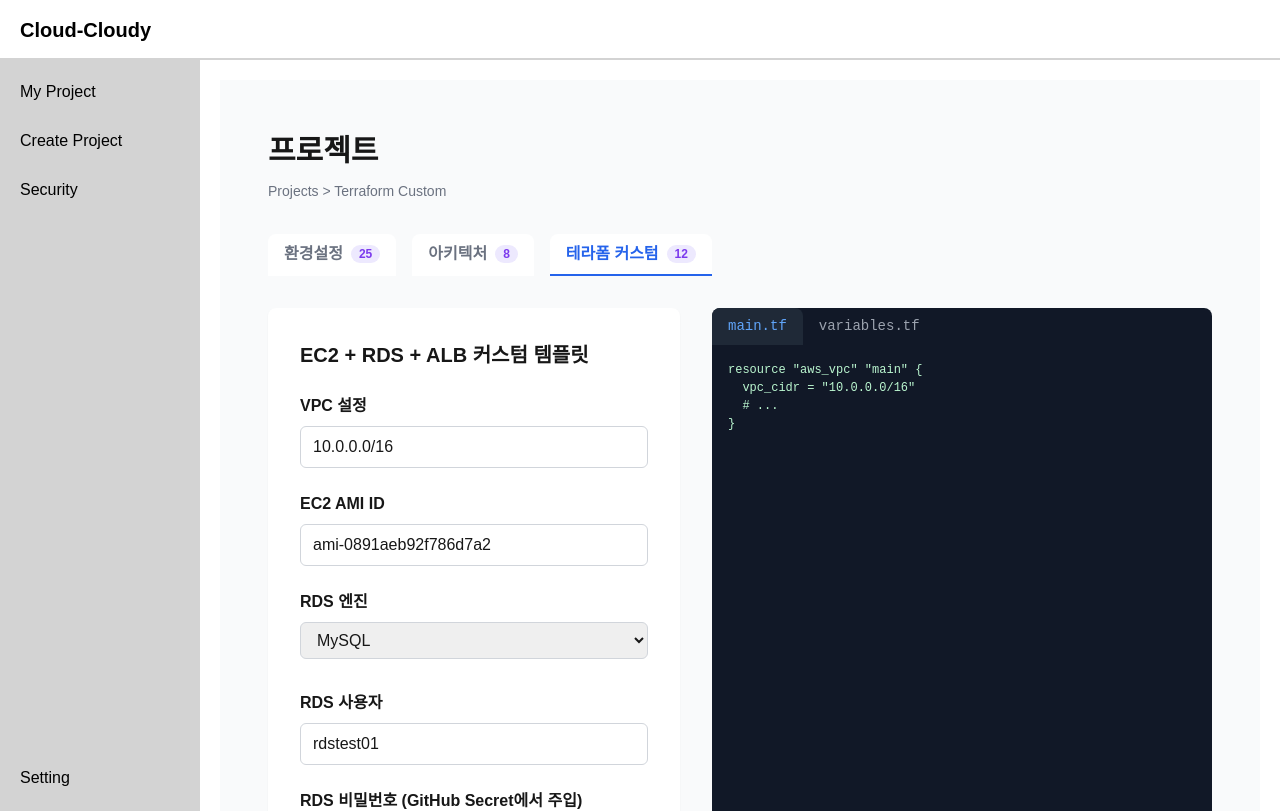
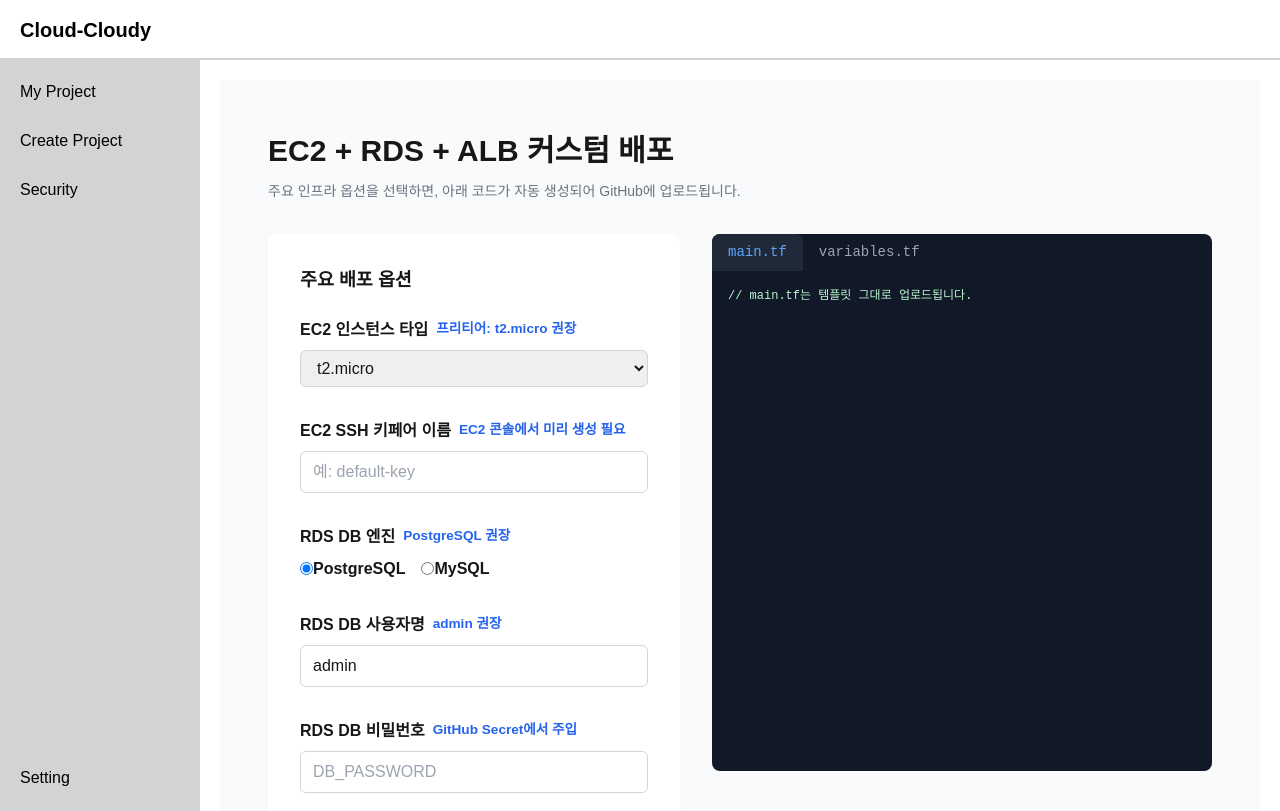
Before and after one commit to shepherdgirls/cloudy-FE, a Next.js app in the folder cloudy-front/: page /dashboard/project/custom in a window 1280 px wide. Shown: the top 811 px of the page. Built offline with nearby package versions, Linux system fonts and the light colour scheme.

Commit message:
feat: 파일 업로드 기능 추가

```diff
--- a/cloudy-front/app/dashboard/project/custom/page.js
+++ b/cloudy-front/app/dashboard/project/custom/page.js
@@ -28,22 +28,9 @@ const SubTitle = styled.p`
   margin-bottom: 2rem;
 `;
 
-const TabRow = styled.div`
+const Flex = styled.div`
   display: flex;
-  gap: 1rem;
-  margin-bottom: 2rem;
-`;
-
-const TabButton = styled.button`
-  display: flex;
-  align-items: center;
-  padding: 0.5rem 1rem;
-  border-radius: 0.5rem 0.5rem 0 0;
-  background: ${({ $active }) => ($active ? "#fff" : "#fff")};
-  border-bottom: 2px solid ${({ $active }) => ($active ? "#2563eb" : "#fff")};
-  font-weight: bold;
-  color: ${({ $active }) => ($active ? "#2563eb" : "#6b7280")};
-  cursor: ${({ disabled }) => (disabled ? "not-allowed" : "pointer")};
+  gap: 2rem;
 `;
 
 const FormCard = styled.div`
@@ -58,23 +45,19 @@ const Section = styled.div`
   margin-bottom: 1.5rem;
 `;
 
-const SectionTitle = styled.h3`
-  font-weight: bold;
+const Label = styled.label`
+  display: flex;
+  align-items: center;
+  font-weight: 600;
   margin-bottom: 0.5rem;
-`;
-
-const Flex = styled.div`
-  display: flex;
-  gap: ${({ $gap }) => $gap || "0"};
-  margin-bottom: ${({ $mb }) => $mb || "0"};
 `;
 
 const Input = styled.input`
   border: 1px solid #d1d5db;
   border-radius: 0.375rem;
   padding: 0.5rem 0.75rem;
-  width: ${({ $w }) => $w || "100%"};
-  margin-bottom: ${({ $mb }) => $mb || "0"};
+  width: 100%;
+  margin-bottom: 0.5rem;
 `;
 
 const Select = styled.select`
@@ -85,15 +68,10 @@ const Select = styled.select`
   margin-bottom: 0.5rem;
 `;
 
-const Label = styled.label`
-  display: flex;
-  align-items: center;
-  font-weight: ${({ $bold }) => ($bold ? "bold" : "normal")};
-  margin-bottom: ${({ $mb }) => $mb || "0"};
-`;
-
-const Checkbox = styled.input.attrs({ type: "checkbox" })`
-  margin-right: 0.5rem;
+const Info = styled.span`
+  font-size: 0.85rem;
+  color: #2563eb;
+  margin-left: 0.5rem;
 `;
 
 const CodePanel = styled.div`
@@ -156,222 +134,308 @@ const BottomButton = styled.button`
   }
 `;
 
-// 탭: main.tf, variables.tf만 사용
-const codeTabs = [
-  { key: "main.tf", label: "main.tf" },
-  { key: "variables.tf", label: "variables.tf" },
-];
-
-// 필드와 코드 내 변수 매핑 (variables.tf는 rdsPassword 제외)
-const fieldToCode = {
-  vpcCidr: { tab: "main.tf", regex: /vpc_cidr\s*=\s*".*?"/ },
-  ec2Ami: { tab: "variables.tf", regex: /variable\s+"ec2_ami_id"[\s\S]*?default\s*=\s*".*?"/ },
-  rdsEngine: { tab: "variables.tf", regex: /variable\s+"rds_engine"[\s\S]*?default\s*=\s*".*?"/ },
-  rdsUser: { tab: "variables.tf", regex: /variable\s+"rds_username"[\s\S]*?default\s*=\s*".*?"/ },
-  rdsPassword: { tab: "variables.tf", regex: /variable\s+"rds_password"[\s\S]*?description\s*=\s*".*?"/ },
-  // ...필요시 추가
-};
-
 const initialForm = {
-  vpcCidr: "10.0.0.0/16",
-  ec2Ami: "ami-0891aeb92f786d7a2",
-  rdsEngine: "mysql",
-  rdsUser: "rdstest01",
-  rdsPassword: "",
+  ec2InstanceType: "t2.micro",
+  keyPairName: "",
+  dbEngine: "postgres",
+  dbUsername: "admin",
+  dbPassword: "",
+  dbStorage: 20,
+  albHealthPath: "/",
 };
 
 export default function TerraformCustomPage() {
   const router = useRouter();
   const searchParams = useSearchParams();
 
-  // 이전 단계에서 받은 DB_PASSWORD
   const [form, setForm] = useState(initialForm);
   const [activeTab, setActiveTab] = useState("main.tf");
   const [highlightField, setHighlightField] = useState(null);
+  const [loading, setLoading] = useState(false);
+
+  // 프로젝트 정보 쿼리스트링에서 받기
+  const projectName = searchParams.get("projectName") || "";
+  const projectDesc = searchParams.get("projectDesc") || "";
+  const gitRepo = searchParams.get("gitRepo") || "";
 
   useEffect(() => {
-    // DB_PASSWORD는 쿼리스트링 또는 localStorage 등에서 받아옴
     const dbPassword =
       searchParams.get("dbPassword") ||
       localStorage.getItem("DB_PASSWORD") ||
       "";
-    setForm((prev) => ({ ...prev, rdsPassword: dbPassword }));
+    setForm((prev) => ({
+      ...prev,
+      dbPassword: dbPassword ?? "",
+      keyPairName: prev.keyPairName ?? "",
+      dbUsername: prev.dbUsername ?? "",
+      albHealthPath: prev.albHealthPath ?? "/",
+    }));
   }, [searchParams]);
 
-  // 코드 미리보기 (실제론 템플릿에서 변수 치환)
-  const codePreview = {
-    "main.tf": `resource "aws_vpc" "main" {
-  vpc_cidr = "${form.vpcCidr}"
-  # ...
+  // variables.tf 생성 함수
+  const generateVariablesTf = () => {
+    return `variable "project_name" {
+  type        = string
+  description = "AWS 리소스 태그로 사용될 프로젝트 이름"
+  default     = "${projectName}"
 }
-`,
-    "variables.tf": `variable "ec2_ami_id" {
+
+variable "ec2_instance_type" {
+  type        = string
+  default     = "${form.ec2InstanceType}"
+  description = "EC2 인스턴스 타입"
+}
+
+variable "ec2_ami_id" {
   type        = string
   description = "EC2에서 사용할 AMI ID"
-  default     = "${form.ec2Ami}"
+  default     = "ami-0891aeb92f786d7a2"
 }
 
 variable "rds_engine" {
   type        = string
-  default     = "${form.rdsEngine}"
+  default     = "${form.dbEngine}"
   description = "RDS 데이터베이스 엔진"
+}
+
+variable "rds_instance_class" {
+  type        = string
+  default     = "db.t3.micro"
+  description = "RDS 인스턴스 타입"
 }
 
 variable "rds_username" {
   type        = string
   description = "RDS 마스터 사용자 이름"
-  default     = "${form.rdsUser}"
+  default     = "${form.dbUsername}"
 }
 
 variable "rds_password" {
   type        = string
   description = "RDS 마스터 비밀번호"
   sensitive   = true
-  // 실제 값은 GitHub Secret(DB_PASSWORD)에서 주입
 }
-`,
+
+variable "allowed_ip" {
+  type        = string
+  default     = "0.0.0.0/0"
+  description = "접근 허용할 IP 범위"
+}
+`;
+  };
+
+  // 코드 미리보기
+  const codePreview = {
+    "main.tf": "// main.tf는 템플릿 그대로 업로드됩니다.",
+    "variables.tf": generateVariablesTf(),
   };
 
   // 입력값 변경 핸들러
   const handleChange = (field, value) => {
     setForm((prev) => ({ ...prev, [field]: value }));
     setHighlightField(field);
-    if (fieldToCode[field]) setActiveTab(fieldToCode[field].tab);
     setTimeout(() => setHighlightField(null), 1200);
   };
 
-  // 코드 하이라이트 처리
+  // 코드 하이라이트 처리 (간단)
   const getHighlightedCode = (tabKey) => {
     let code = codePreview[tabKey];
-    for (const [field, map] of Object.entries(fieldToCode)) {
-      if (highlightField === field && map.tab === tabKey) {
-        code = code.replace(map.regex, (match) => `<span class="highlight">${match}</span>`);
-      }
+    if (highlightField && tabKey === "variables.tf") {
+      code = code.replace(
+        new RegExp(`default\\s*=\\s*"?${form[highlightField]}"?`, "g"),
+        (match) => `<span class="highlight">${match}</span>`
+      );
     }
     return code;
+  };
+
+  // main.tf fetch 함수
+  const fetchMainTf = async () => {
+    const res = await fetch("/terraform/main.tf");
+    if (!res.ok) throw new Error("main.tf 템플릿을 불러올 수 없습니다.");
+    return await res.text();
+  };
+
+  // 파일 업로드 API 호출
+  const uploadFilesToGithub = async (mainTfContent, variablesTfContent) => {
+    const token = localStorage.getItem("access");
+    if (!token) {
+      alert("로그인이 필요합니다.");
+      return false;
+    }
+    const body = {
+      repo_name: gitRepo,
+      branch: "main",
+      commit_message: "terraform infra files upload",
+      files: [
+        { path: "main.tf", content: mainTfContent },
+        { path: "variables.tf", content: variablesTfContent },
+      ],
+    };
+    const res = await fetch("http://15.164.170.14:8000/github/upload-files/", {
+      method: "POST",
+      headers: {
+        "Content-Type": "application/json",
+        Authorization: `Bearer ${token}`,
+      },
+      body: JSON.stringify(body),
+    });
+    if (!res.ok) {
+      const msg = await res.text();
+      alert("파일 업로드 실패: " + msg);
+      return false;
+    }
+    return true;
+  };
+
+  // 배포하기 버튼 핸들러
+  const handleDeploy = async () => {
+    if (!gitRepo) {
+      alert("Git 레포 정보가 없습니다.");
+      return;
+    }
+    setLoading(true);
+    try {
+      const mainTf = await fetchMainTf();
+      const variablesTf = generateVariablesTf();
+      const ok = await uploadFilesToGithub(mainTf, variablesTf);
+      setLoading(false);
+      if (ok) {
+        alert("Terraform 파일이 깃허브에 업로드되었습니다!");
+        // 원하는 페이지로 이동
+        router.push("/dashboard/project");
+      }
+    } catch (e) {
+      setLoading(false);
+      alert("에러: " + e.message);
+    }
   };
 
   return (
     <Container>
       <Main>
-        <Title>프로젝트</Title>
-        <SubTitle>Projects &gt; Terraform Custom</SubTitle>
-
-        <TabRow>
-          <TabButton onClick={() => router.push("/dashboard/project")} $active={false}>
-            환경설정
-            <span
-              style={{
-                marginLeft: "0.5rem",
-                background: "#ede9fe",
-                color: "#7c3aed",
-                borderRadius: "9999px",
-                padding: "0 0.5rem",
-                fontSize: "0.75rem",
-              }}
-            >
-              25
-            </span>
-          </TabButton>
-          <TabButton onClick={() => router.push("/dashboard/project/architecture")} $active={false}>
-            아키텍처
-            <span
-              style={{
-                marginLeft: "0.5rem",
-                background: "#ede9fe",
-                color: "#7c3aed",
-                borderRadius: "9999px",
-                padding: "0 0.5rem",
-                fontSize: "0.75rem",
-              }}
-            >
-              8
-            </span>
-          </TabButton>
-          <TabButton disabled $active={true}>
-            테라폼 커스텀
-            <span
-              style={{
-                marginLeft: "0.5rem",
-                background: "#ede9fe",
-                color: "#7c3aed",
-                borderRadius: "9999px",
-                padding: "0 0.5rem",
-                fontSize: "0.75rem",
-              }}
-            >
-              12
-            </span>
-          </TabButton>
-        </TabRow>
-
-        <Flex $gap="2rem">
+        <Title>EC2 + RDS + ALB 커스텀 배포</Title>
+        <SubTitle>
+          주요 인프라 옵션을 선택하면, 아래 코드가 자동 생성되어 GitHub에 업로드됩니다.
+        </SubTitle>
+        <Flex>
           {/* 왼쪽: 입력 폼 */}
           <FormCard>
-            <h2 style={{ fontSize: "1.25rem", fontWeight: "bold", marginBottom: "1.5rem" }}>
-              EC2 + RDS + ALB 커스텀 템플릿
+            <h2 style={{ fontSize: "1.15rem", fontWeight: "bold", marginBottom: "1.5rem" }}>
+              주요 배포 옵션
             </h2>
-            {/* VPC 설정 */}
             <Section>
-              <SectionTitle>VPC 설정</SectionTitle>
-              <Input
-                placeholder="VPC CIDR"
-                value={form.vpcCidr}
-                onChange={(e) => handleChange("vpcCidr", e.target.value)}
-                $w="100%"
-              />
-            </Section>
-            {/* EC2 설정 */}
-            <Section>
-              <SectionTitle>EC2 AMI ID</SectionTitle>
-              <Input
-                placeholder="EC2 AMI ID"
-                value={form.ec2Ami}
-                onChange={(e) => handleChange("ec2Ami", e.target.value)}
-                $w="100%"
-              />
-            </Section>
-            {/* RDS 설정 */}
-            <Section>
-              <SectionTitle>RDS 엔진</SectionTitle>
+              <Label>
+                EC2 인스턴스 타입
+                <Info>프리티어: t2.micro 권장</Info>
+              </Label>
               <Select
-                value={form.rdsEngine}
-                onChange={(e) => handleChange("rdsEngine", e.target.value)}
+                value={form.ec2InstanceType}
+                onChange={(e) => handleChange("ec2InstanceType", e.target.value)}
               >
-                <option value="mysql">MySQL</option>
-                <option value="postgres">PostgreSQL</option>
+                <option value="t2.micro">t2.micro</option>
+                <option value="t3.micro">t3.micro</option>
+                <option value="t3.small">t3.small</option>
               </Select>
             </Section>
             <Section>
-              <SectionTitle>RDS 사용자</SectionTitle>
+              <Label>
+                EC2 SSH 키페어 이름
+                <Info>EC2 콘솔에서 미리 생성 필요</Info>
+              </Label>
               <Input
-                placeholder="RDS 사용자"
-                value={form.rdsUser}
-                onChange={(e) => handleChange("rdsUser", e.target.value)}
-                $w="100%"
+                value={form.keyPairName || ""}
+                onChange={(e) => handleChange("keyPairName", e.target.value)}
+                placeholder="예: default-key"
               />
             </Section>
             <Section>
-              <SectionTitle>RDS 비밀번호 (GitHub Secret에서 주입)</SectionTitle>
+              <Label>
+                RDS DB 엔진
+                <Info>PostgreSQL 권장</Info>
+              </Label>
+              <div style={{ display: "flex", gap: "1rem" }}>
+                <Label>
+                  <input
+                    type="radio"
+                    name="dbEngine"
+                    value="postgres"
+                    checked={form.dbEngine === "postgres"}
+                    onChange={(e) => handleChange("dbEngine", e.target.value)}
+                  />
+                  PostgreSQL
+                </Label>
+                <Label>
+                  <input
+                    type="radio"
+                    name="dbEngine"
+                    value="mysql"
+                    checked={form.dbEngine === "mysql"}
+                    onChange={(e) => handleChange("dbEngine", e.target.value)}
+                  />
+                  MySQL
+                </Label>
+              </div>
+            </Section>
+            <Section>
+              <Label>
+                RDS DB 사용자명
+                <Info>admin 권장</Info>
+              </Label>
               <Input
+                value={form.dbUsername}
+                onChange={(e) => handleChange("dbUsername", e.target.value)}
+                placeholder="예: admin"
+              />
+            </Section>
+            <Section>
+              <Label>
+                RDS DB 비밀번호
+                <Info>GitHub Secret에서 주입</Info>
+              </Label>
+              <Input
+                value={form.dbPassword || ""}
+                onChange={(e) => handleChange("dbPassword", e.target.value)}
                 placeholder="DB_PASSWORD"
-                value={form.rdsPassword}
-                disabled
-                $w="100%"
+                type="password"
+              />
+            </Section>
+            <Section>
+              <Label>
+                RDS 스토리지(GB)
+                <Info>20~100GB 권장</Info>
+              </Label>
+              <Input
+                type="number"
+                min={20}
+                max={100}
+                value={form.dbStorage}
+                onChange={(e) => handleChange("dbStorage", e.target.value)}
+              />
+            </Section>
+            <Section>
+              <Label>
+                ALB Health Check 경로
+                <Info>기본값: /</Info>
+              </Label>
+              <Input
+                value={form.albHealthPath || "/"}
+                onChange={(e) => handleChange("albHealthPath", e.target.value)}
+                placeholder="/health"
               />
             </Section>
           </FormCard>
           {/* 오른쪽: 코드 패널 */}
           <CodePanel>
             <CodeTabs>
-              {codeTabs.map((tab) => (
+              {["main.tf", "variables.tf"].map((tab) => (
                 <CodeTabButton
-                  key={tab.key}
-                  $active={activeTab === tab.key}
-                  onClick={() => setActiveTab(tab.key)}
+                  key={tab}
+                  $active={activeTab === tab}
+                  onClick={() => setActiveTab(tab)}
                   type="button"
                 >
-                  {tab.label}
+                  {tab}
                 </CodeTabButton>
               ))}
             </CodeTabs>
@@ -389,7 +453,9 @@ variable "rds_password" {
           <BottomButton onClick={() => router.push("/dashboard/project/architecture")}>
             이전
           </BottomButton>
-          <BottomButton $primary>배포하기</BottomButton>
+          <BottomButton $primary onClick={handleDeploy} disabled={loading}>
+            {loading ? "업로드 중..." : "배포하기"}
+          </BottomButton>
         </BottomRow>
       </Main>
     </Container>
```
